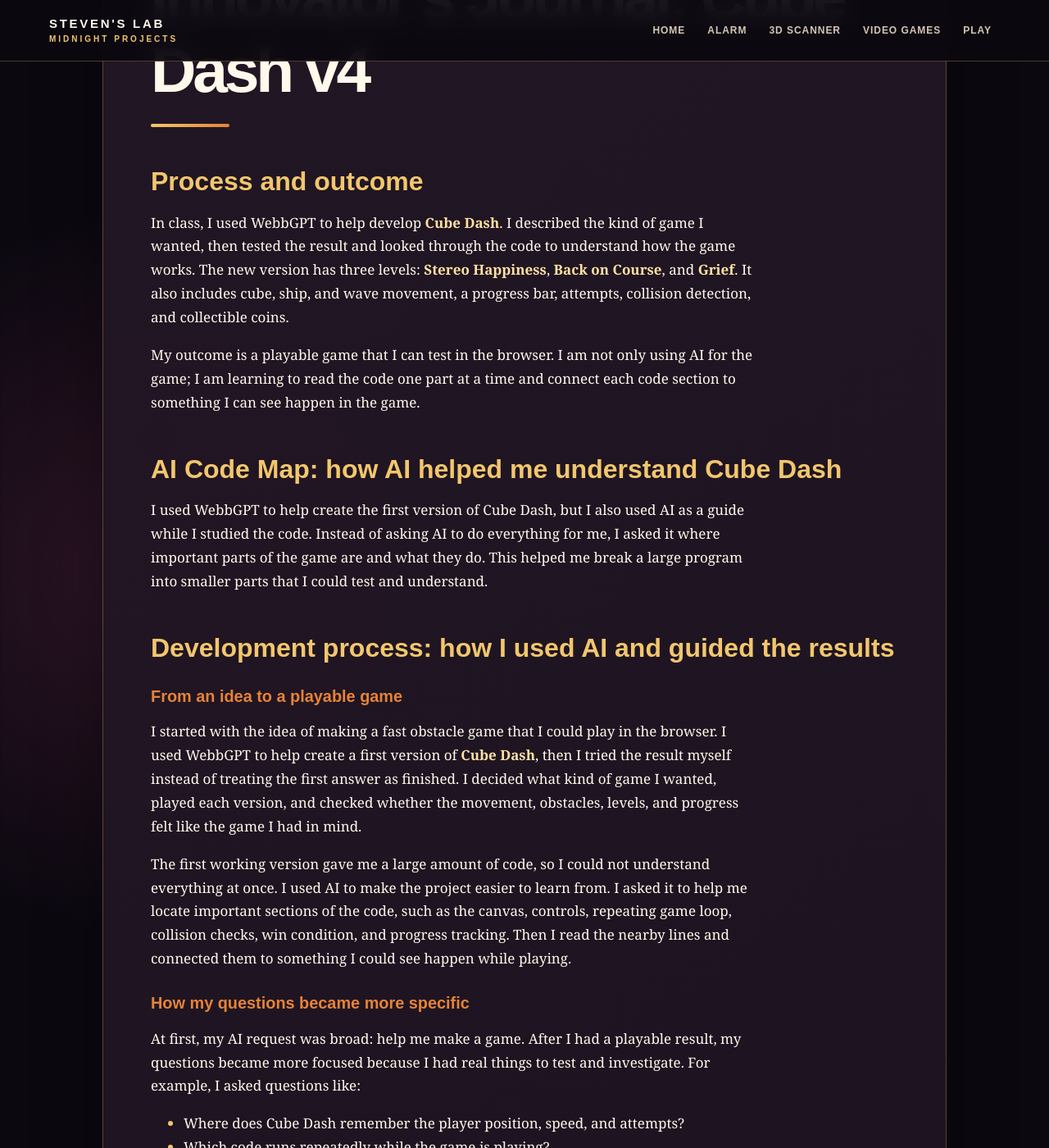
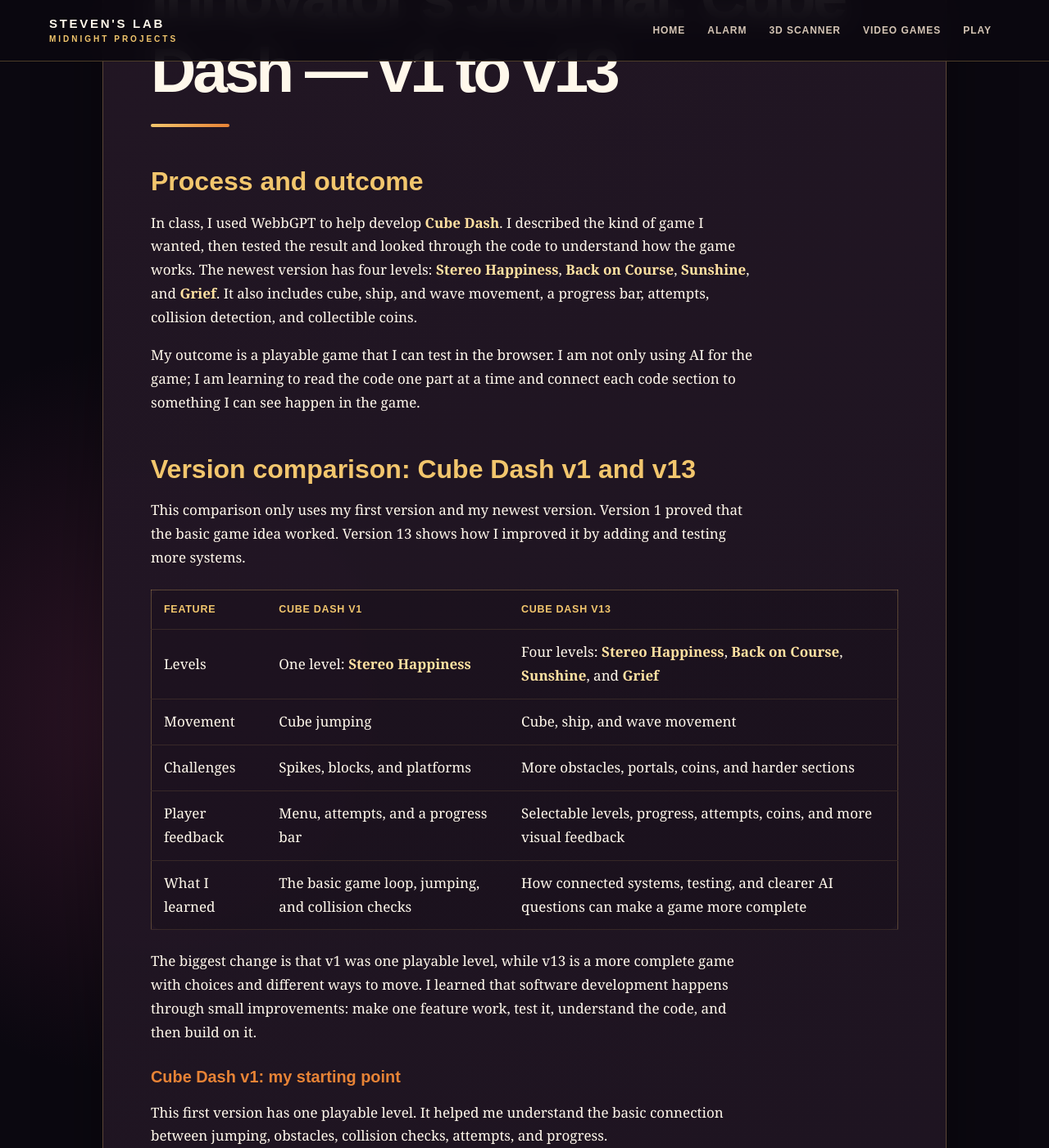
Before and after one commit to steeveenshii/steeveenshii.github.io, a Jekyll site: the page built from video-games.md, in a window 1280 px wide and 1400 px high, scrolled down 424 px. Shown: the whole window at 82% size. Built offline with Jekyll 4.4.1, drawn with Linux system fonts in a browser that asks for light colours; some of the changed text lies outside the part shown.

Commit message:
Compare Cube Dash v1 and v13
Updated Cube Dash description and added version comparison.

```diff
--- a/video-games.md
+++ b/video-games.md
@@ -7,16 +7,36 @@ title: Video Games
 
 <p>
   <a href="https://steeveenshii.github.io/" style="display: inline-block; padding: 12px 18px; color: #ffffff; background: #267CB9; border-radius: 6px; font-weight: bold; text-decoration: none; margin-right: 8px;">← Return to Home</a>
-  <a href="https://steeveenshii.github.io/cube-dash-v4.html" style="display: inline-block; padding: 12px 18px; color: #ffffff; background: #39a852; border-radius: 6px; font-weight: bold; text-decoration: none;">Play Cube Dash v4 →</a>
-</p>
+  <a href="https://steeveenshii.github.io/cube-dash-v13.html" style="display: inline-block; padding: 12px 18px; color: #ffffff; background: #39a852; border-radius: 6px; font-weight: bold; text-decoration: none;">Play Cube Dash v13 →</a></p>
 
-# Innovator's Journal: Cube Dash v4
+# Innovator's Journal: Cube Dash — v1 to v13
 
 ## Process and outcome
 
-In class, I used WebbGPT to help develop **Cube Dash**. I described the kind of game I wanted, then tested the result and looked through the code to understand how the game works. The new version has three levels: **Stereo Happiness**, **Back on Course**, and **Grief**. It also includes cube, ship, and wave movement, a progress bar, attempts, collision detection, and collectible coins.
+In class, I used WebbGPT to help develop **Cube Dash**. I described the kind of game I wanted, then tested the result and looked through the code to understand how the game works. The newest version has four levels: **Stereo Happiness**, **Back on Course**, **Sunshine**, and **Grief**. It also includes cube, ship, and wave movement, a progress bar, attempts, collision detection, and collectible coins.
 
 My outcome is a playable game that I can test in the browser. I am not only using AI for the game; I am learning to read the code one part at a time and connect each code section to something I can see happen in the game.
+
+## Version comparison: Cube Dash v1 and v13
+
+This comparison only uses my first version and my newest version. Version 1 proved that the basic game idea worked. Version 13 shows how I improved it by adding and testing more systems.
+
+| Feature | Cube Dash v1 | Cube Dash v13 |
+| --- | --- | --- |
+| Levels | One level: **Stereo Happiness** | Four levels: **Stereo Happiness**, **Back on Course**, **Sunshine**, and **Grief** |
+| Movement | Cube jumping | Cube, ship, and wave movement |
+| Challenges | Spikes, blocks, and platforms | More obstacles, portals, coins, and harder sections |
+| Player feedback | Menu, attempts, and a progress bar | Selectable levels, progress, attempts, coins, and more visual feedback |
+| What I learned | The basic game loop, jumping, and collision checks | How connected systems, testing, and clearer AI questions can make a game more complete |
+
+The biggest change is that v1 was one playable level, while v13 is a more complete game with choices and different ways to move. I learned that software development happens through small improvements: make one feature work, test it, understand the code, and then build on it.
+
+### Cube Dash v1: my starting point
+
+This first version has one playable level. It helped me understand the basic connection between jumping, obstacles, collision checks, attempts, and progress.
+
+<iframe src="https://steeveenshii.github.io/cube-dash-v1.html" title="Cube Dash v1 game" width="900" height="500" style="width:100%; max-width:900px; border:2px solid #7b61ff; border-radius:8px;"></iframe>
+
 
 ## AI Code Map: how AI helped me understand Cube Dash
 
@@ -46,7 +66,7 @@ These are examples of the kinds of questions I used to guide AI; they helped me
 
 My process was: **play the game → notice a behavior or question → find the related code with AI → read it → test again.** For example, when I wanted to understand progress, I looked for the value that changes as the player moves through the level. I learned that **scrollX** is used to move through the level, and the game wins when **scrollX** reaches the level length. When I wanted to understand losing, I followed **rectsOverlap(a, b)** and **die()** and then watched what happened when the cube hit a spike.
 
-This made AI useful as a learning tool instead of a shortcut. A success was getting a playable game with three levels, different movement modes, obstacles, coins, attempts, and a progress bar. A challenge was that the code looked confusing at first because there was so much of it. I handled that challenge by studying one system at a time instead of trying to understand the whole game in one reading.
+This made AI useful as a learning tool instead of a shortcut. A success was getting a playable game with four levels, different movement modes, obstacles, coins, attempts, and a progress bar. A challenge was that the code looked confusing at first because there was so much of it. I handled that challenge by studying one system at a time instead of trying to understand the whole game in one reading.
 
 ## What I learned about software and coding
 
```
